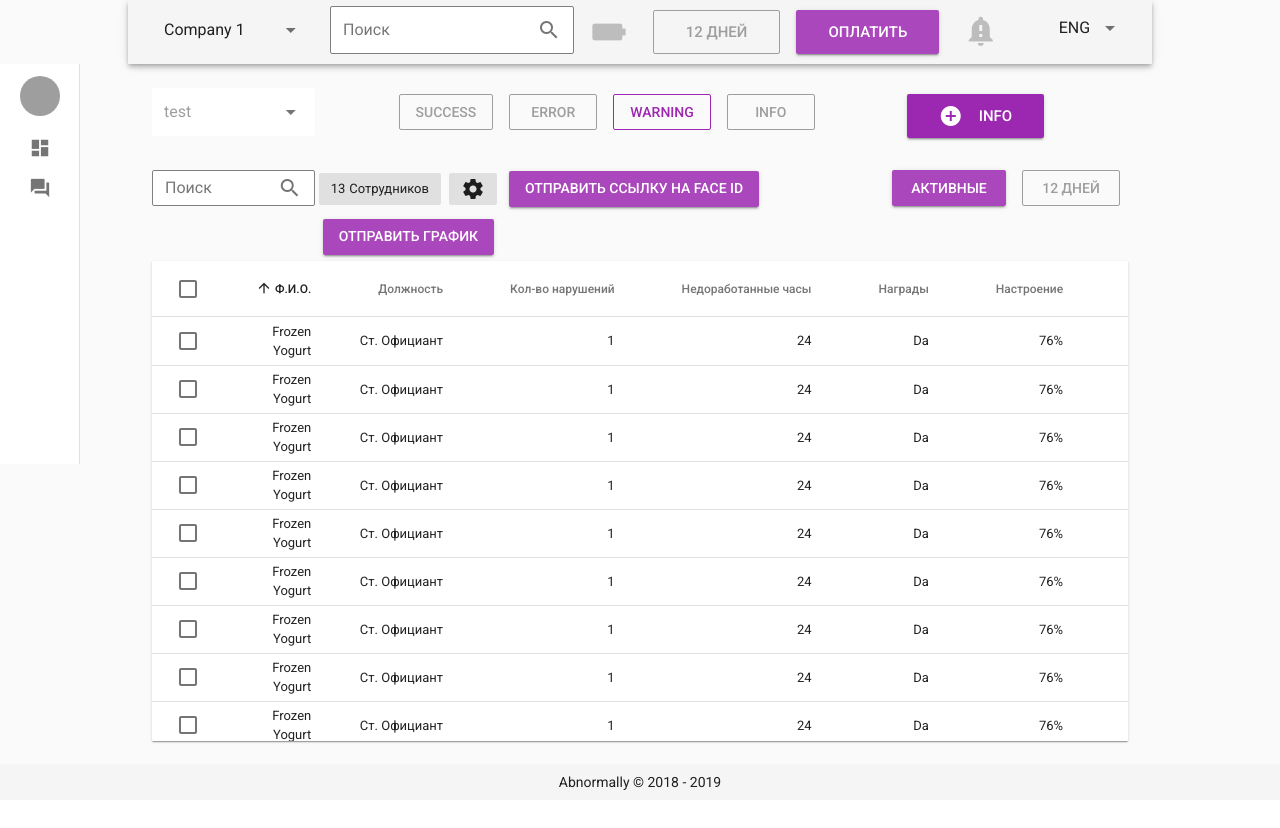
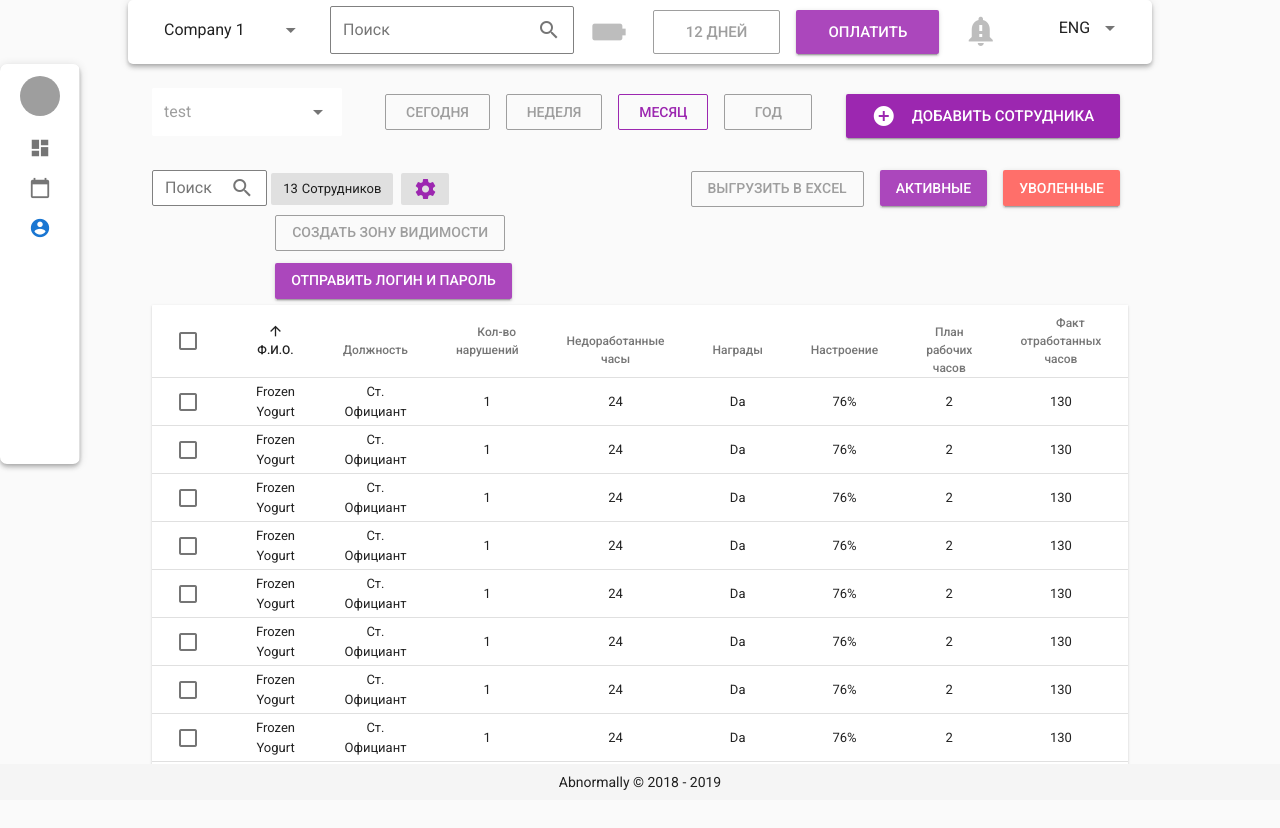
Before and after one commit to r00tkid/getface, a Vue app in the folder project/assets/: page /profile in a window 1280 px wide. Shown: the top 828 px of the page. Before the commit the page ends 800 px from the top, so only its background shows below. Built offline with nearby package versions, Linux system fonts and the light colour scheme; grey boxes are pictures that could not be loaded; what vuejs-noty would draw is missing.

Commit message:
Calendar, sidebar and navbar tweaks

```diff
--- a/project/assets/package.json
+++ b/project/assets/package.json
@@ -9,6 +9,7 @@
   "dependencies": {
     "@babel/polyfill": "^7.0.0-rc.1",
     "vue": "^2.5.17",
+    "vue-date-pick": "^1.0.5",
     "vue-router": "^3.0.1",
     "vuejs-noty": "^0.1.3",
     "vuetify": "^1.3.0",
--- a/project/assets/src/components/layout/Header.vue
+++ b/project/assets/src/components/layout/Header.vue
@@ -21,6 +21,8 @@
                     solo
                     label="Поиск"
                     append-icon="search"
+                    color="purple"
+
             ></v-text-field>
         </v-flex>
         <v-spacer></v-spacer>
@@ -108,6 +110,9 @@
         border: 1px grey solid;
     }
 
+    .normal-border > .v-input__control > .v-input__slot:focus {
+        border: 1px purple solid!important;
+    }
     .rotate90 {
         transform: rotateZ(90deg);
     }
@@ -115,5 +120,7 @@
     .abn-header {
         align-self: center;
         width: 80%;
+        border-radius: 5px;
+        background-color: #fff!important;
     }
 </style>
--- a/project/assets/src/components/layout/Sidebar.vue
+++ b/project/assets/src/components/layout/Sidebar.vue
@@ -1,7 +1,7 @@
 <template>
        <v-navigation-drawer
                class="kill-sidebar"
-               :mini-variant.sync="mini"
+               mini-variant="true"
                v-model="drawer"
                height="400px"
                absolute
@@ -20,7 +20,6 @@
                        <v-list-tile-action>
                            <v-btn
                                    icon
-                                   @click.stop="mini = !mini"
                            >
                                <v-icon>chevron_left</v-icon>
                            </v-btn>
@@ -35,10 +34,10 @@
                <v-list-tile
                        v-for="item in items"
                        :key="item.title"
-                       @click=""
+                       :to="item.route"
                >
                    <v-list-tile-action>
-                       <v-icon>{{ item.icon }}</v-icon>
+                       <v-icon >{{ item.icon }}</v-icon>
                    </v-list-tile-action>
 
                    <v-list-tile-content>
@@ -56,8 +55,9 @@
             return {
                 drawer: true,
                 items: [
-                    {title: 'Home', icon: 'dashboard'},
-                    {title: 'About', icon: 'question_answer'}
+                    {title: 'Dashboard', icon: 'dashboard', route: '/'},
+                    {title: 'Calendar', icon: 'calendar_today', route: '/calendar'},
+                    {title: 'Profile', icon: 'account_circle', route: '/profile'}
                 ],
                 mini: true,
                 right: null
@@ -66,19 +66,21 @@
     }
 </script>
 
-<style scoped>
+<style >
     /*
     todo Not like this pls
      */
     .kill-sidebar {
         margin-top: 64px!important;
+        border-radius: 7px;
+        /*border: 1px #dfdfdf solid;*/
+        box-shadow: 0 2px 4px -1px rgba(0,0,0,.2), 0 4px 5px 0 rgba(0,0,0,.14), 0 1px 10px 0 rgba(0,0,0,.12);
         /*top: 50%;*/
         /*transform: translateY(-50%) !important;*/
 
         /*transform: translateY(13vw) !important;*/
     }
-
-    .fkin {
-
+    .v-list__tile--active{
+        color: purple!important;
     }
 </style>
--- a/project/assets/src/control/router.js
+++ b/project/assets/src/control/router.js
@@ -2,6 +2,7 @@ import Vue from 'vue'
 import Router from 'vue-router'
 import Home from '../views/Home'
 import Profile from '../views/Profile'
+import Calendar from '../views/Calendar'
 
 Vue.use(Router);
 
@@ -26,6 +27,11 @@ export default new Router({
             path: '/profile',
             name: 'profile',
             component: Profile
+        },
+        {
+            path: '/calendar',
+            name: 'calendar',
+            component: Calendar
         }
     ],
 });
--- /dev/null
+++ b/project/assets/src/views/Calendar.vue
@@ -0,0 +1,85 @@
+<template>
+    <v-container grid-list-xl fill-height class="calendar-wrap">
+        <v-layout row wrap>
+            <v-flex xs3 v-for="i in 12">
+                <date-pick
+                        :value="getCurrMonth(i-1)"
+                        :hasInputElement="false"
+                        :pickTime="false"
+                        :pickMinutes="false"
+                        :pickSeconds="false"
+                        :isDateDisabled="isFutureDate"
+                        :weekdays="['Пн','Вт','Ср','Чт','Пт','Сб','Вс']"
+                        :months="['Январь','Февраль','Март','Апрель','Май','Июнь','Июль','Август','Сентябрь','Октябрь','Ноябрь','Декабрь']"
+                ></date-pick>
+            </v-flex>
+        </v-layout>
+    </v-container>
+</template>
+
+<script>
+    import DatePick from 'vue-date-pick';
+    import 'vue-date-pick/dist/vueDatePick.css';
+
+    export default {
+        name: "Calendar",
+        components: {
+            DatePick
+        },
+        data() {
+            return {
+                date: new Date().toISOString().substr(0, 10)
+            }
+        },
+        methods: {
+            getCurrMonth(month) {
+                let date = new Date();
+                date.setFullYear(new Date().getFullYear(), month);
+                return date.toISOString().substr(0, 10);
+            },
+            isFutureDate(date) {
+                const currentDate = new Date();
+                return date > currentDate;
+            }
+        }
+    }
+</script>
+
+<style>
+    .calendar-wrap {
+        width: 80%;
+    }
+
+    .vdpArrow {
+        display: none;
+    }
+
+    .vdpPeriodControls > div:nth-child(2), .vdpPeriodControl > select {
+        display: none;
+    }
+
+    .vdpInnerWrap, .vdpComponent, .vdpOuterWrap {
+        height: 100%;
+    }
+
+    .vdpHeader {
+        background-color: #ab47bc;
+        color: white;
+        font-weight: 700;
+        margin-bottom: 0px;
+        padding-bottom: 0px;
+    }
+
+    .vdpTable .vdpHeadCellContent {
+        color: unset;
+    }
+
+    .vdpCell.selected .vdpCellContent {
+        background-color: unset;
+        color: unset;
+    }
+
+    /*.vdpTable > thead {*/
+    /*display: none;*/
+    /*}*/
+</style>
--- a/project/assets/src/views/Profile.vue
+++ b/project/assets/src/views/Profile.vue
@@ -1,54 +1,61 @@
 <template>
     <v-container align-baseline fluid class="profile-wrap">
-        <v-layout row justify-space-between>
-            <v-flex xs2>
+        <v-layout row justify-end>
+            <v-flex>
                 <v-select
                         flat
                         :items="items"
                         solo
                         placeholder="test"
+                        class="width-fixer"
                 ></v-select>
             </v-flex>
             <v-spacer></v-spacer>
-            <v-flex>
+            <v-flex class="d-flex justify-end">
                 <!--Todo fix background color and button "white" bgc-->
-                <v-btn outline color="grey">Success</v-btn>
-                <v-btn outline color="grey">Error</v-btn>
-                <v-btn outline color="purple">Warning</v-btn>
-                <v-btn outline color="grey">Info</v-btn>
+                <v-btn outline color="grey">Сегодня</v-btn>
+                <v-btn outline color="grey">Неделя</v-btn>
+                <v-btn outline color="purple">Месяц</v-btn>
+                <v-btn outline color="grey">Год</v-btn>
             </v-flex>
-            <v-flex>
+            <v-spacer></v-spacer>
+            <v-flex class="d-flex width-limiter">
                 <v-btn large color="purple white--text">
                     <v-icon left dark>add_circle</v-icon>
-                    Info
+                    Добавить сотрудника
                 </v-btn>
             </v-flex>
         </v-layout>
         <v-layout align-baseline justify-end>
-            <v-flex xs2>
+            <v-flex>
                 <v-text-field
-                        class="kill-height normal-border"
+                        class="kill-height normal-border width-fixer"
                         single-line
                         flat
                         solo
                         label="Поиск"
                         append-icon="search"
+                        color="purple"
                 ></v-text-field>
             </v-flex>
-            <v-flex xs7>
+            <v-flex>
                 <v-chip label>
                     <span left class="mr-1">13</span>Сотрудников
                 </v-chip>
 
                 <v-chip label>
-                    <v-icon>settings</v-icon>
+                    <v-icon color="purple">settings</v-icon>
                 </v-chip>
-                <v-btn color="purple lighten-1 white--text">Отправить ссылку на Face ID</v-btn>
-                <v-btn color="purple lighten-1 white--text">Отправить график</v-btn>
+
+                <v-btn outline color="grey">Создать зону видимости</v-btn>
+                <v-btn color="purple lighten-1 white--text">Отправить логин и пароль</v-btn>
             </v-flex>
-            <v-flex xs3 class="d-flex justify-end">
+            <v-flex>
+                <v-btn outline color="grey">Выгрузить в Excel</v-btn>
+            </v-flex>
+            <v-flex class="d-flex justify-end width-limiter">
                 <v-btn color="purple lighten-1 white--text">Активные</v-btn>
-                <v-btn outline color="grey">12 Дней</v-btn>
+                <v-btn color="error lighten-1">Уволенные</v-btn>
             </v-flex>
         </v-layout>
         <v-layout align-center justify-center row class="workers-data-list">
@@ -62,7 +69,7 @@
                         :pagination.sync="data.pagination"
                         select-all
                         item-key="name"
-                        class="elevation-1 data-list-table"
+                        class="elevation-1 data-list-table text-xs-center"
                 >
                     <template slot="headers" slot-scope="props">
                         <tr>
@@ -95,15 +102,15 @@
                                         hide-details
                                 ></v-checkbox>
                             </td>
-                            <td class="text-xs-right">{{ props.item.fio }}</td>
-                            <td class="text-xs-right">{{ props.item.rank }}</td>
-                            <td class="text-xs-right">{{ props.item.warns }}</td>
-                            <td class="text-xs-right">{{ props.item.leftHours }}</td>
-                            <td class="text-xs-right">{{ props.item.achievement }}</td>
-                            <td class="text-xs-right">{{ props.item.mood }}</td>
-                            <td class="text-xs-right">{{ props.item.hourPlan }}</td>
-                            <td class="text-xs-right">{{ props.item.hourFact }}</td>
-                            <td class="text-xs-right">{{ props.item.workCount }}</td>
+                            <td class="text-xs-center">{{ props.item.fio }}</td>
+                            <td class="text-xs-center">{{ props.item.rank }}</td>
+                            <td class="text-xs-center">{{ props.item.warns }}</td>
+                            <td class="text-xs-center">{{ props.item.leftHours }}</td>
+                            <td class="text-xs-center">{{ props.item.achievement }}</td>
+                            <td class="text-xs-center">{{ props.item.mood }}</td>
+                            <td class="text-xs-center">{{ props.item.hourPlan }}</td>
+                            <td class="text-xs-center">{{ props.item.hourFact }}</td>
+                            <td class="text-xs-center">{{ props.item.workCount }}</td>
                         </tr>
                     </template>
                 </v-data-table>
@@ -319,11 +326,24 @@
         width: 0px;
         background: transparent; /* make scrollbar transparent */
     }
+
     .v-table__overflow {
-        max-height: 60vh!important;
+        max-height: 60vh !important;
         overflow: scroll;
     }
+
     .profile-wrap {
         width: 80%;
     }
+
+    table.v-table thead th:not(:first-child) {
+        white-space: pre-line;
+    }
+
+    .width-fixer {
+        max-width: 190px;
+    }
+    .width-limiter {
+        max-width: 290px;
+    }
 </style>
```
Also changed, not shown: 1 other file (tests, documents, lock files or other folders).
